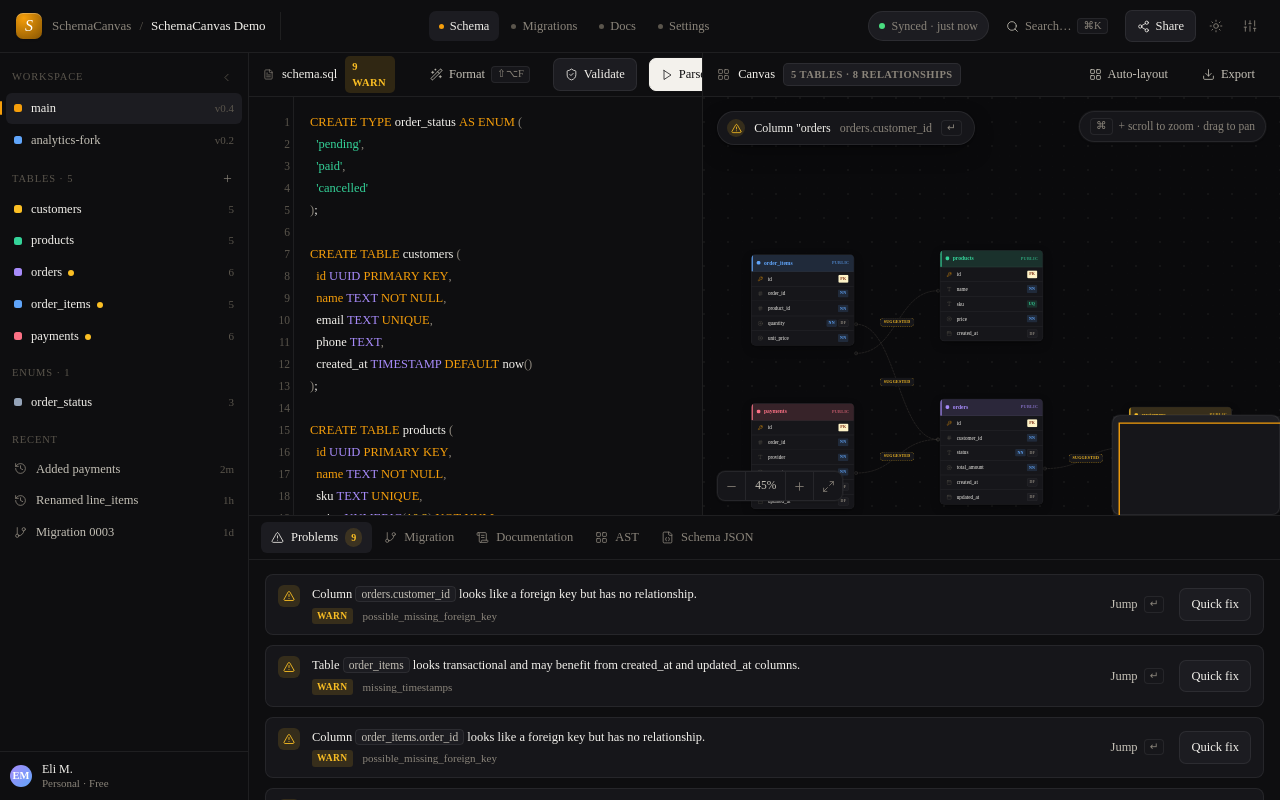
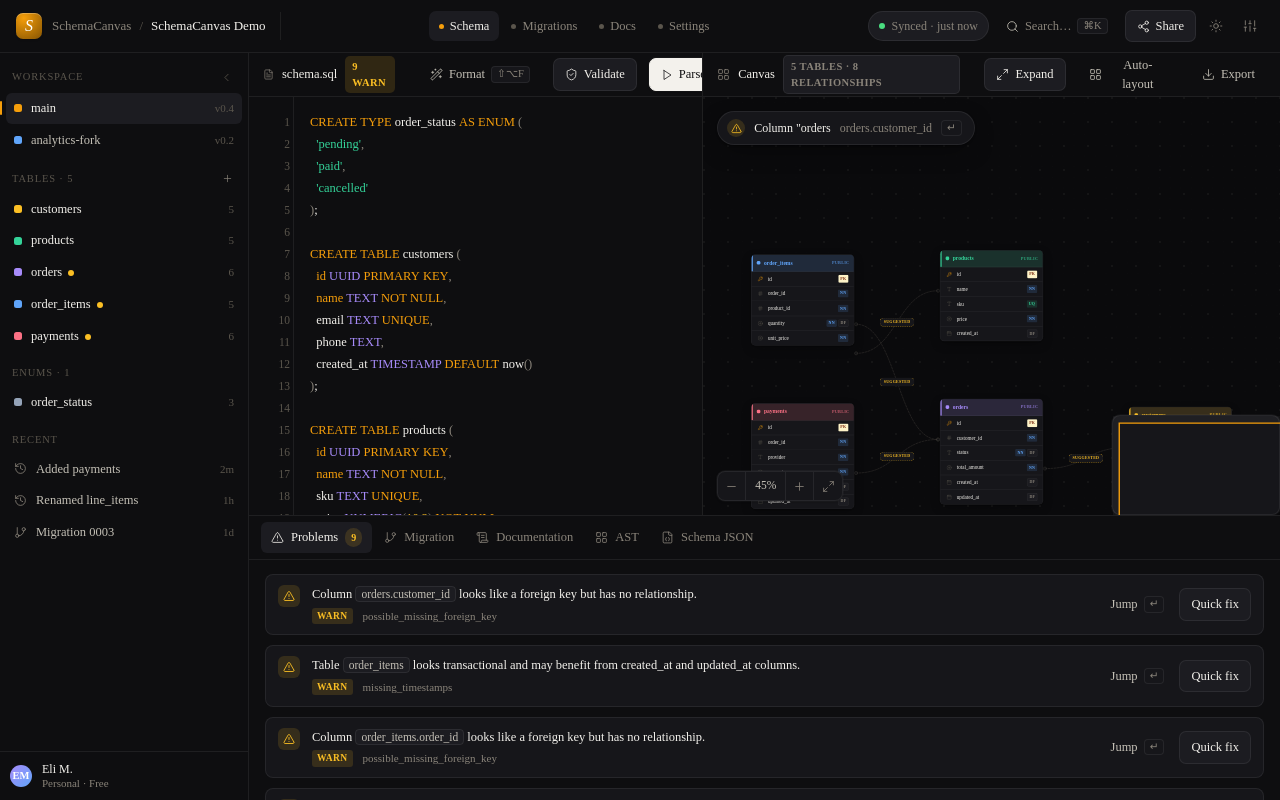
Before and after one commit to signaloninternet/schemaCanvas, a Next.js app in the folder apps/web/: page / in a window 1280 px wide. Built offline with nearby package versions, Linux system fonts and the light colour scheme.

Commit message:
table expand

```diff
--- a/apps/web/app/globals.css
+++ b/apps/web/app/globals.css
@@ -186,6 +186,15 @@
     display: grid;
     grid-template-rows: auto 1fr;
     height: 100%;
+    background: var(--bg);
+  }
+  .app-canvas-expanded {
+    grid-template-rows: 1fr;
+  }
+
+  .canvas-expanded-shell {
+    min-height: 0;
+    height: 100vh;
     background: var(--bg);
   }
 
@@ -869,13 +878,6 @@
     bottom: 14px;
     z-index: 5;
   }
-  .canvas-chrome-tr {
-    position: absolute;
-    right: 14px;
-    top: 14px;
-    z-index: 5;
-  }
-
   .zoom-cluster {
     display: inline-flex;
     align-items: stretch;
@@ -945,20 +947,6 @@
     border-color: var(--warn);
   }
   .problem-pill .meta {
-    color: var(--ink-3);
-  }
-
-  /* keyboard hint */
-  .kbd-hint {
-    display: inline-flex;
-    align-items: center;
-    gap: 6px;
-    padding: 6px 10px;
-    border-radius: 99px;
-    background: var(--bg-elev);
-    border: 1px solid var(--line);
-    box-shadow: var(--shadow-sm);
-    font-size: 11.5px;
     color: var(--ink-3);
   }
 
--- a/apps/web/components/canvas/schema-canvas.tsx
+++ b/apps/web/components/canvas/schema-canvas.tsx
@@ -11,14 +11,13 @@ import {
   type Edge,
   type Node
 } from "@xyflow/react";
-import { Download, LayoutGrid } from "lucide-react";
+import { Download, LayoutGrid, Maximize2, Minimize2 } from "lucide-react";
 import { TableNode, type TableNodeData } from "@/components/canvas/table-node";
 import {
   RelationshipEdge,
   type RelationshipEdgeData
 } from "@/components/canvas/relationship-edge";
 import {
-  KbdHint,
   ProblemPill,
   ZoomCluster
 } from "@/components/canvas/canvas-chrome";
@@ -36,6 +35,11 @@ const edgeTypes = {
 
 interface SchemaCanvasProps {
   exportRef: React.RefObject<HTMLDivElement | null>;
+}
+
+interface CanvasPaneProps extends SchemaCanvasProps {
+  expanded?: boolean;
+  onToggleExpanded?: () => void;
 }
 
 const TABLE_COLOR_HEX_LIGHT: Record<TableColorName, string> = {
@@ -207,9 +211,6 @@ function SchemaCanvasInner({
       <div className="canvas-chrome-tl">
         <ProblemPill />
       </div>
-      <div className="canvas-chrome-tr">
-        <KbdHint />
-      </div>
       <div className="canvas-chrome-bl">
         <ZoomCluster />
       </div>
@@ -228,8 +229,10 @@ export function SchemaCanvas({
 }
 
 export function CanvasPane({
-  exportRef
-}: SchemaCanvasProps): React.ReactElement {
+  exportRef,
+  expanded = false,
+  onToggleExpanded
+}: CanvasPaneProps): React.ReactElement {
   const schema = useSchemaWorkspaceStore((state) => state.schema);
   const autoLayout = useSchemaWorkspaceStore((state) => state.autoLayout);
   const sqlDraft = useSchemaWorkspaceStore((state) => state.sqlDraft);
@@ -259,6 +262,22 @@ export function CanvasPane({
           </span>
         </div>
         <div className="grow" />
+        {onToggleExpanded ? (
+          <button
+            type="button"
+            className="btn btn-soft"
+            onClick={onToggleExpanded}
+            aria-pressed={expanded}
+            title={expanded ? "Exit expanded canvas" : "Expand canvas"}
+          >
+            {expanded ? (
+              <Minimize2 size={13} strokeWidth={1.5} />
+            ) : (
+              <Maximize2 size={13} strokeWidth={1.5} />
+            )}
+            {expanded ? "Exit" : "Expand"}
+          </button>
+        ) : null}
         <button type="button" className="btn" onClick={autoLayout}>
           <LayoutGrid size={13} strokeWidth={1.5} />
           Auto-layout
--- a/apps/web/components/workspace/workspace-shell.tsx
+++ b/apps/web/components/workspace/workspace-shell.tsx
@@ -1,6 +1,6 @@
 "use client";
 
-import { useEffect, useRef } from "react";
+import { useCallback, useEffect, useRef, useState } from "react";
 import { useTheme } from "next-themes";
 import { Panel, PanelGroup, PanelResizeHandle } from "react-resizable-panels";
 import { CanvasPane } from "@/components/canvas/schema-canvas";
@@ -31,6 +31,8 @@ function isTypingTarget(target: EventTarget | null): boolean {
 
 export function WorkspaceShell(): React.ReactElement {
   const canvasExportRef = useRef<HTMLDivElement>(null);
+  const shouldFitAfterCanvasModeChange = useRef(false);
+  const [canvasExpanded, setCanvasExpanded] = useState(false);
   const sbCollapsed = useSchemaWorkspaceStore((state) => state.sbCollapsed);
   const accent = useSchemaWorkspaceStore((state) => state.accent);
   const cmdkOpen = useSchemaWorkspaceStore((state) => state.cmdkOpen);
@@ -43,6 +45,11 @@ export function WorkspaceShell(): React.ReactElement {
     (state) => state.validateCurrent
   );
   const { resolvedTheme } = useTheme();
+
+  const toggleCanvasExpanded = useCallback(() => {
+    shouldFitAfterCanvasModeChange.current = true;
+    setCanvasExpanded((expanded) => !expanded);
+  }, []);
 
   // Apply accent CSS vars at runtime so users can switch presets without a
   // page reload. Mirrors the reference's effect (theme-aware light/dark hex).
@@ -57,6 +64,19 @@ export function WorkspaceShell(): React.ReactElement {
 
   // Global keyboard shortcuts (per README "Interactions & Behavior").
   useEffect(() => {
+    if (!shouldFitAfterCanvasModeChange.current) {
+      return;
+    }
+
+    const timer = window.setTimeout(() => {
+      requestFitView();
+      shouldFitAfterCanvasModeChange.current = false;
+    }, 180);
+
+    return () => window.clearTimeout(timer);
+  }, [canvasExpanded, requestFitView]);
+
+  useEffect(() => {
     const onKey = (event: KeyboardEvent): void => {
       const mod = event.metaKey || event.ctrlKey;
 
@@ -68,6 +88,12 @@ export function WorkspaceShell(): React.ReactElement {
       if (event.key === "Escape" && useSchemaWorkspaceStore.getState().cmdkOpen) {
         event.preventDefault();
         setCmdkOpen(false);
+        return;
+      }
+      if (event.key === "Escape" && canvasExpanded) {
+        event.preventDefault();
+        shouldFitAfterCanvasModeChange.current = true;
+        setCanvasExpanded(false);
         return;
       }
       // The remaining shortcuts must not fire while the user is typing.
@@ -87,7 +113,13 @@ export function WorkspaceShell(): React.ReactElement {
     };
     window.addEventListener("keydown", onKey);
     return () => window.removeEventListener("keydown", onKey);
-  }, [setCmdkOpen, autoLayout, requestFitView, validateCurrent]);
+  }, [
+    setCmdkOpen,
+    autoLayout,
+    requestFitView,
+    validateCurrent,
+    canvasExpanded
+  ]);
 
   // Suppress the unused warning while exposing cmdkOpen on the shell tree —
   // the value is read inside <CommandPalette/>; keeping the subscription here
@@ -96,7 +128,17 @@ export function WorkspaceShell(): React.ReactElement {
   void cmdkOpen;
 
   return (
-    <div className="app">
+    <div className={cn("app", canvasExpanded && "app-canvas-expanded")}>
+      {canvasExpanded ? (
+        <div className="canvas-expanded-shell">
+          <CanvasPane
+            exportRef={canvasExportRef}
+            expanded={canvasExpanded}
+            onToggleExpanded={toggleCanvasExpanded}
+          />
+        </div>
+      ) : (
+        <>
           <Header />
           <div className={cn("workspace", sbCollapsed && "sidebar-collapsed")}>
             {sbCollapsed ? <CollapsedSidebar /> : <Sidebar />}
@@ -113,7 +155,11 @@ export function WorkspaceShell(): React.ReactElement {
                 />
                 <Panel defaultSize={56} minSize={35}>
                   <div style={{ position: "relative", height: "100%" }}>
-                <CanvasPane exportRef={canvasExportRef} />
+                    <CanvasPane
+                      exportRef={canvasExportRef}
+                      expanded={canvasExpanded}
+                      onToggleExpanded={toggleCanvasExpanded}
+                    />
                     <SchemaInspector />
                   </div>
                 </Panel>
@@ -121,6 +167,8 @@ export function WorkspaceShell(): React.ReactElement {
               <BottomPanel />
             </div>
           </div>
+        </>
+      )}
       <CommandPalette />
     </div>
   );
```
Lines whose indentation alone changed are shown as unchanged.
